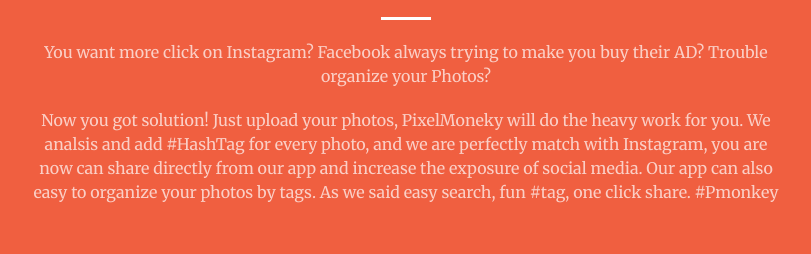
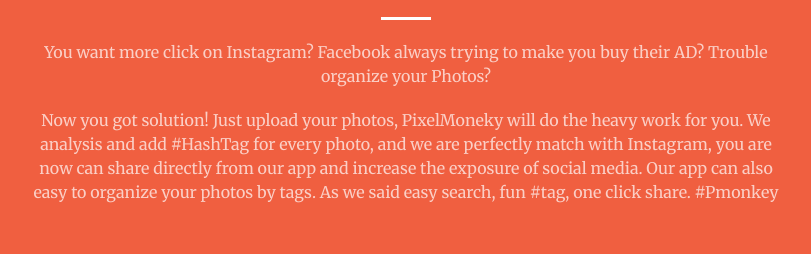
Before and after one commit to johnny7861532/PixelMonkey, a plain HTML site: page index.html in a window 1280 px wide. Shown: the part 936-1190 px from the top of the page, 234-1045 px from the left. Drawn offline with nearby package versions, Linux system fonts and the light colour scheme.

Commit message:
correct string error

```diff
--- a/index.html
+++ b/index.html
@@ -116,7 +116,7 @@
                     <h2 class="section-heading">PixelMonkey</h2>
                     <hr class="light">
                     <p class="text-faded">You want more click on Instagram? Facebook always trying to make you buy their AD? Trouble organize your Photos?</p>
-                    <p class="text-faded">Now you got solution! Just upload your photos, PixelMoneky will do the heavy work for you. We analsis and add #HashTag for every photo, and we are perfectly match with Instagram, you are now can share directly from our app and increase the exposure of social media. Our app can also easy to organize your photos by tags. As we said easy search, fun #tag, one click share. #Pmonkey </p>
+                    <p class="text-faded">Now you got solution! Just upload your photos, PixelMoneky will do the heavy work for you. We analysis and add #HashTag for every photo, and we are perfectly match with Instagram, you are now can share directly from our app and increase the exposure of social media. Our app can also easy to organize your photos by tags. As we said easy search, fun #tag, one click share. #Pmonkey </p>
                 </div>
             </div>
         </div>
```
Also changed, not shown: 9 other files.
